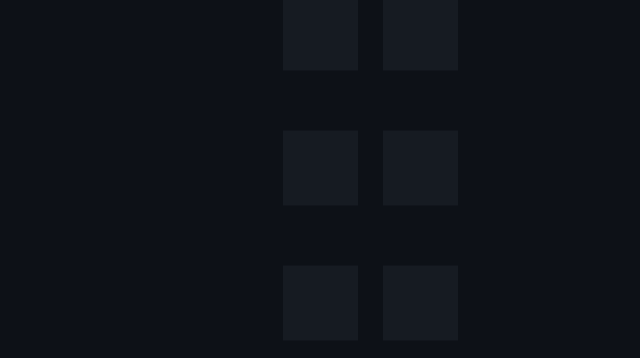
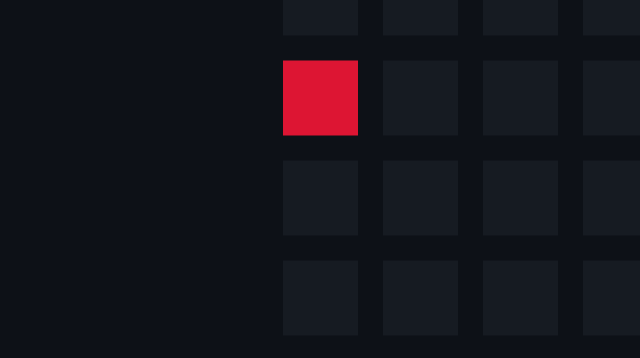
Before and after one commit to Worcnaz-Kyouma/Reactive-Snake, a React (Vite) app: page / in a window 1280 px wide. Shown: the part 552-910 px from the top of the page, without its empty margins (37-677 px from the left). Built offline with nearby package versions, Linux system fonts and the light colour scheme.

Commit message:
improve: increase game board

```diff
--- a/src/components/Board/Board.css
+++ b/src/components/Board/Board.css
@@ -12,5 +12,5 @@
 .column-wrapper {
     display: flex;
     flex-direction: column;
-    gap: 60px;
+    gap: 25px;
 }
--- a/src/components/Game/Game.tsx
+++ b/src/components/Game/Game.tsx
@@ -10,8 +10,8 @@ export default function Game() {
     /** */
 
     const [ gameStatus, setGameStatus ] = useState(1)
-    const rowSize = 8
-    const columnSize = 8
+    const rowSize = 12
+    const columnSize = 12
 
     const headFirstPosition = {
         x: Math.floor(Math.random() * rowSize),
```
